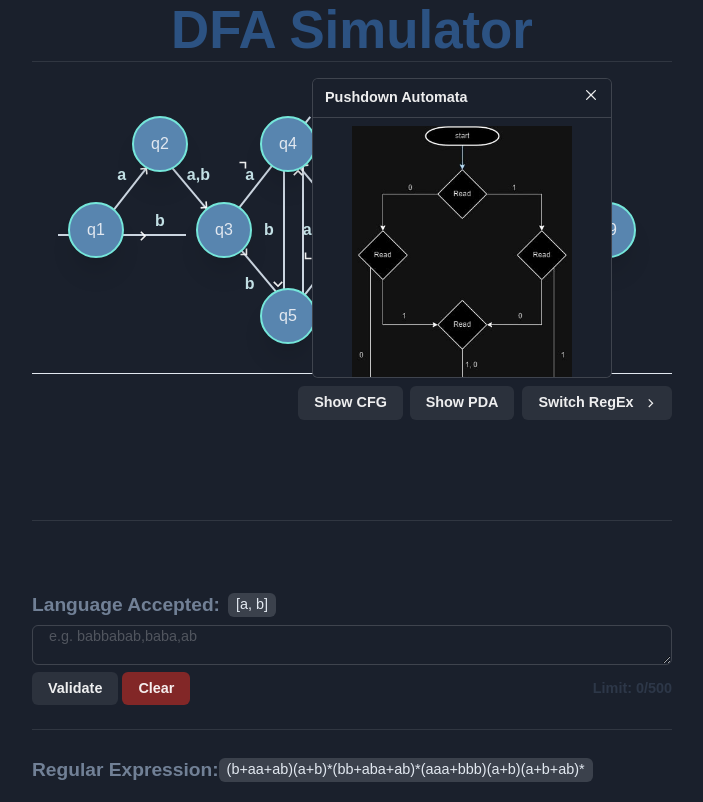
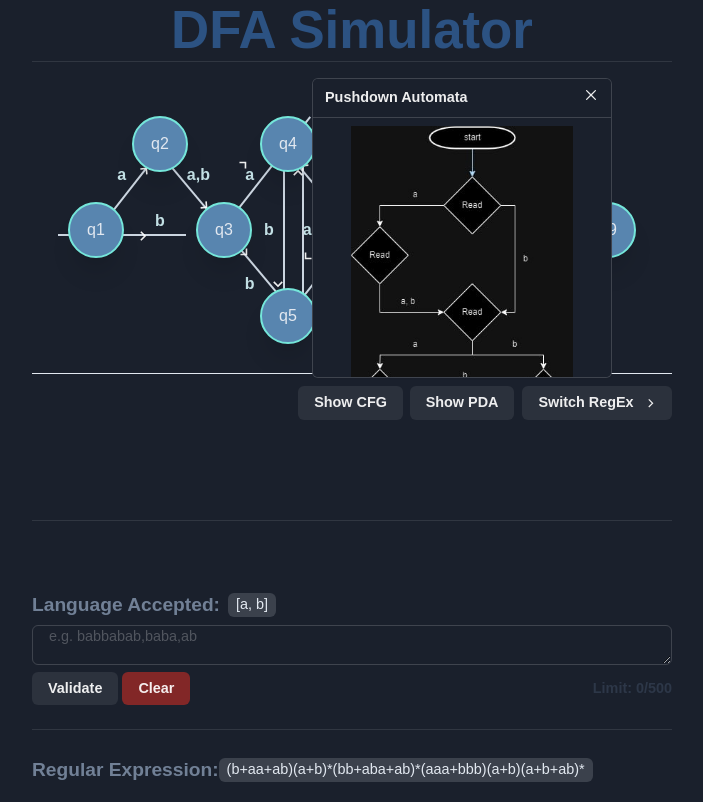
Before and after one commit to stiffmeister923/DFA-Simulator, a Next.js app: page / in a window 1280 px wide. Both pictures are taken after a click on the button "Show PDA". Shown: the whole page, without its empty margins (288-991 px from the left). Built offline with nearby package versions, Linux system fonts and the light colour scheme.

Commit message:
Update PDA.js

```diff
--- a/components/components/PDA.js
+++ b/components/components/PDA.js
@@ -12,9 +12,9 @@ import {
   PopoverCloseButton,
 } from "@chakra-ui/react";
 
-const PDA = ({ prob2 }) => {
+const PDA = () => {
   // State to toggle between PDA1 and PDA2
-
+  const [showPDA1, setShowPDA1] = useState(true);
 
   return (
     <>
@@ -35,7 +35,7 @@ const PDA = ({ prob2 }) => {
           <PopoverCloseButton />
           <PopoverHeader fontWeight="semibold">Pushdown Automata</PopoverHeader>
           <PopoverBody align="center">
-            {!prob2 ? (
+            {!showPDA1 ? (
               <VStack>
                 <Box
                   as="img"
@@ -59,7 +59,7 @@ const PDA = ({ prob2 }) => {
                   maxHeight="500px" // Constrain the maximum height
                   objectFit="contain" // Ensure the image scales properly
                 />
-
+                <Button onClick={() => setShowPDA1(false)}>Show PDA 2</Button>
               </VStack>
             )}
           </PopoverBody>
```
